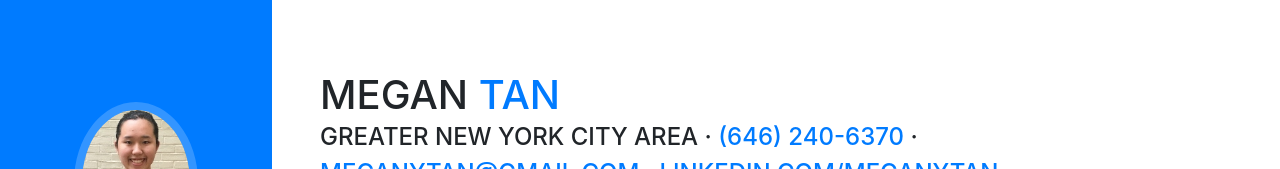
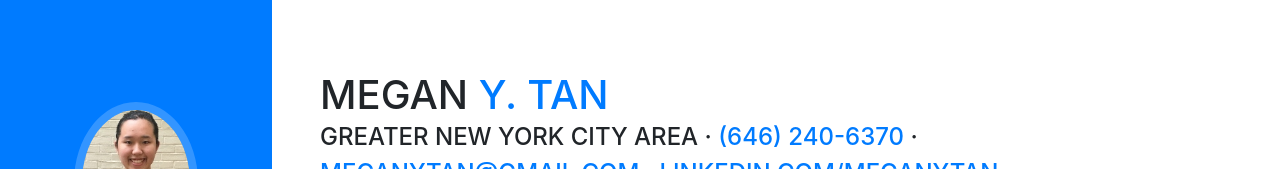
Before and after one commit to MeganYTan/MeganYTan.github.io, a website with bundled scripts: page index.html in a window 1280 px wide. Shown: the part 134-303 px from the top of the page. Built offline with nearby package versions, Linux system fonts and the light colour scheme; a web font is replaced by a local one.

Commit message:
Changed name

```diff
--- a/index.html
+++ b/index.html
@@ -71,7 +71,8 @@
       <section class="resume-section p-3 p-lg-5 d-flex d-column" id="about">
         <div class="my-auto">
           <h1 class="mb-0">Megan
-            <span class="text-primary">Tan</span> <!-- need to change text primary color-->
+            <span class="text-primary">Y. Tan</span> <!-- need to change text primary color-->
+
           </h1>
           <div class="subheading mb-5">Greater New York City Area ·
               <a href="tel:+16462406370">(646) 240-6370</a> ·
```
